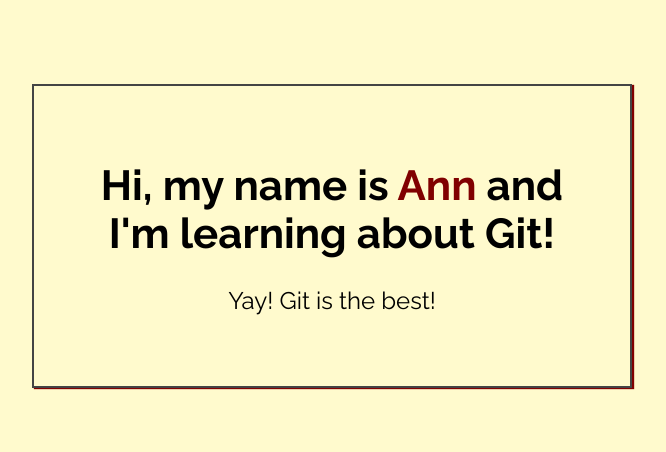
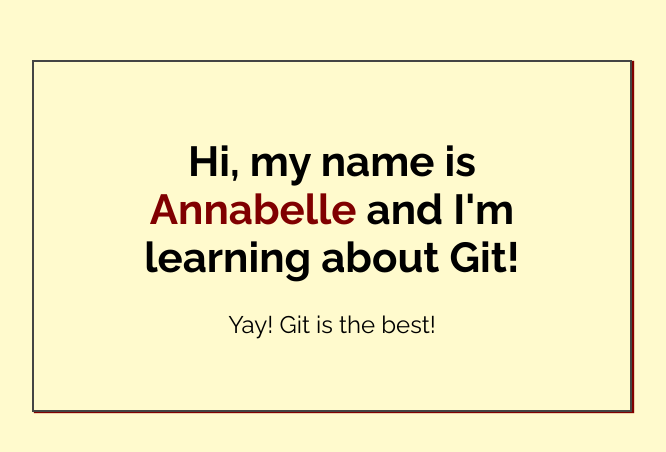
Before and after one commit to Omoikhefe/my-first-repo, a plain HTML site: page index.html in a window 1280 px wide. Shown: the part 164-616 px from the top of the page, without its empty margins (308-974 px from the left). Drawn offline with Linux system fonts and the light colour scheme.

Commit message:
Added name to index.html

```diff
--- a/index.html
+++ b/index.html
@@ -14,7 +14,7 @@
 <body>
 
     <div class="greeting">
-        <h1>Hi, my name is <span class="highlight">Ann</span> and I'm learning about Git! </h1>
+        <h1>Hi, my name is <span class="highlight">Annabelle</span> and I'm learning about Git! </h1>
 
         <p>Yay! Git is the best!</p>
     </div>
```
